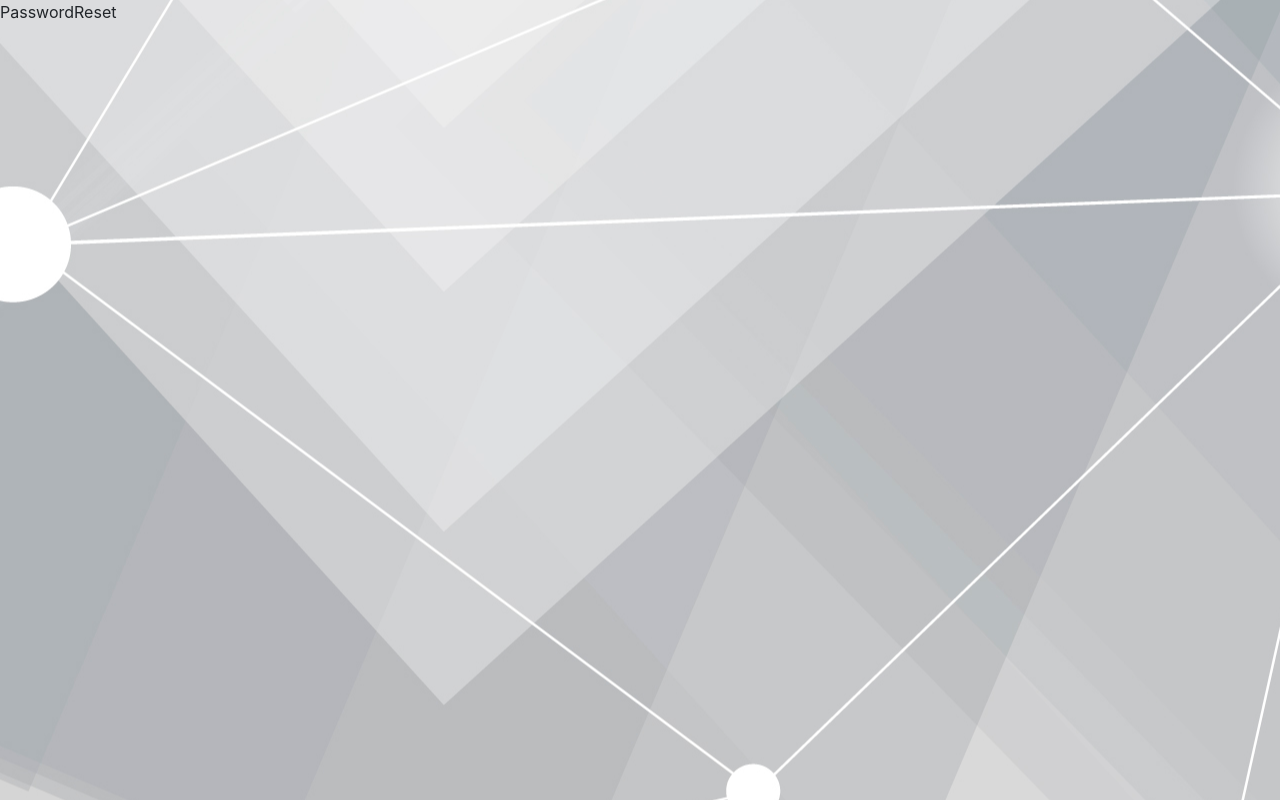
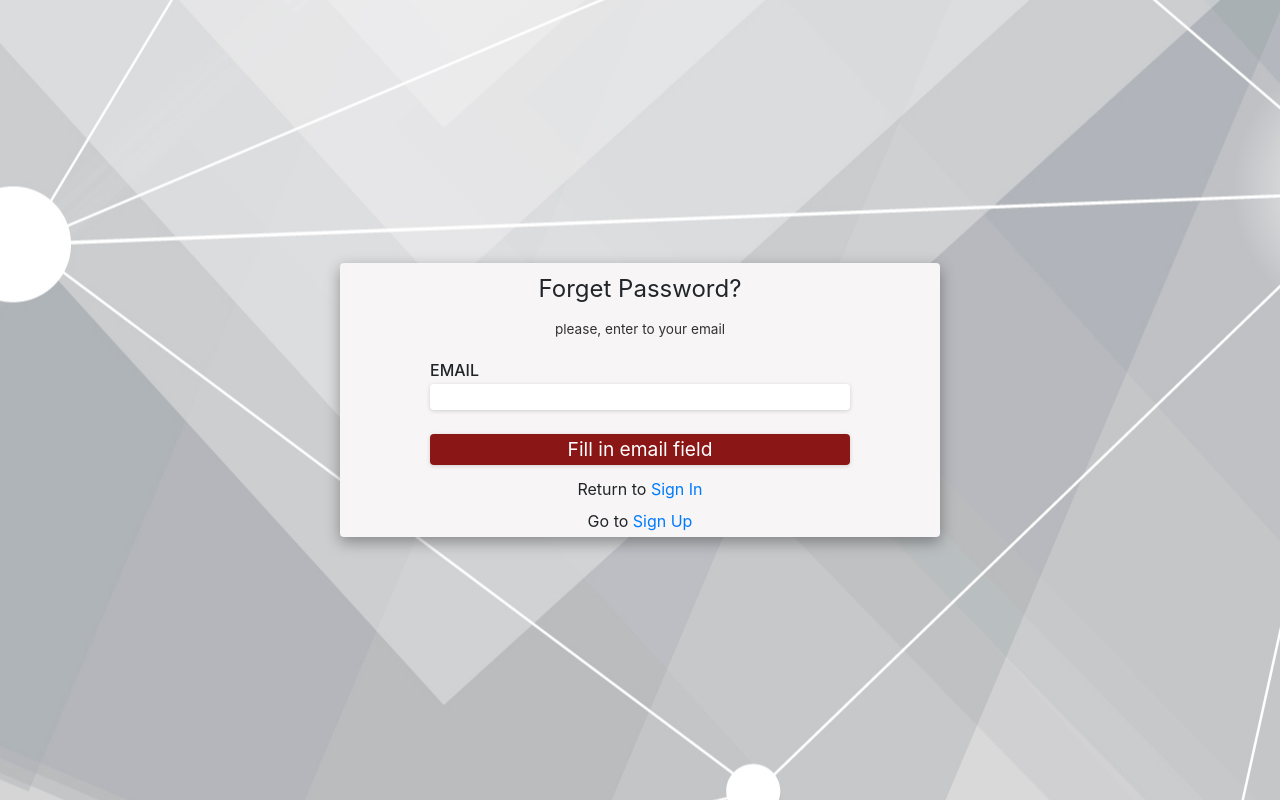
Before and after one commit to mad1982max/ds-slider, a React (Create React App) app: page /passwordReset in a window 1280 px wide. Built offline with nearby package versions, Linux system fonts and the light colour scheme; no server answers.

Commit message:
forget password page

```diff
--- a/package.json
+++ b/package.json
@@ -8,7 +8,6 @@
     "firebase": "^8.3.1",
     "formik": "^2.2.6",
     "react": "^17.0.2",
-    "react-bootstrap": "^1.5.2",
     "react-dom": "^17.0.2",
     "react-router-dom": "^5.2.0",
     "react-scripts": "4.0.3",
--- a/src/Components/PasswordReset/PasswordReset.jsx
+++ b/src/Components/PasswordReset/PasswordReset.jsx
@@ -1,5 +1,57 @@
+import { useState } from "react";
+import { Link } from "react-router-dom";
+import ErrorMsg from "../ErrorMsg/ErrorMsg";
+import { Formik, Form, Field, ErrorMessage } from "formik";
+import { ForgotPasswordSchema } from "../../helpers/validation";
+
 const PasswordReset = () => {
-  return <div>PasswordReset</div>;
+  const [error, setError] = useState(null);
+  return (
+    <>
+      <Formik
+        initialValues={{
+          email: "",
+        }}
+        validationSchema={ForgotPasswordSchema}
+        onSubmit={(values) => {
+          console.log("submit:", values);
+        }}
+      >
+        {({ isValid, dirty }) => {
+          return (
+            <>
+              <div className="signInForm-wrapper d-flex flex-column">
+                <div className="logo p-2">Forget Password?</div>
+                <div className="info-text p-1">please, enter to your email</div>
+                <Form className="signInForm d-flex flex-column">
+                  <label htmlFor="email">EMAIL</label>
+                  <Field type="email" name="email" />
+                  <ErrorMessage name="email" component={ErrorMsg} />
+
+                  <button
+                    disabled={!(isValid && dirty)}
+                    className="signIn-btn mt-4 mb-2"
+                    type="submit"
+                  >
+                    {isValid && dirty
+                      ? "Send notification"
+                      : "Fill in email field"}
+                  </button>
+                </Form>
+                {error && <ErrorMsg msg={error} />}
+                <div className="signUpLink p-1">
+                  Return to <Link to="/">Sign In</Link>
+                </div>
+                <div className="signUpLink p-1">
+                  Go to <Link to="/signUp">Sign Up</Link>
+                </div>
+              </div>
+            </>
+          );
+        }}
+      </Formik>
+    </>
+  );
 };
 
 export default PasswordReset;
--- a/src/Components/SignIn/SignIn.jsx
+++ b/src/Components/SignIn/SignIn.jsx
@@ -59,9 +59,7 @@ const SignIn = () => {
                   <button
                     type="button"
                     className="signInWithGoogle mt-2 mb-2"
-                    onClick={() => {
-                      signInWithGoogle();
-                    }}
+                    onClick={signInWithGoogle}
                   >
                     Sign in with GOOGLE
                   </button>
@@ -71,7 +69,7 @@ const SignIn = () => {
                   Don't have an account? <Link to="/signUp">Sign Up</Link>
                 </div>
                 <div className="forgotPSW p-1 mb-2">
-                  <a href="#">Forgot Password?</a>
+                  <Link to="/passwordReset">Forgot Password?</Link>
                 </div>
               </div>
             </>
--- a/src/Components/SignIn/signIn.css
+++ b/src/Components/SignIn/signIn.css
@@ -1,6 +1,6 @@
 .signInForm-wrapper {
   background: rgb(247, 245, 245);
-  width: 50%;
+  width: 95%;
   position: absolute;
   top: 50%;
   left: 50%;
@@ -20,7 +20,7 @@
 }
 
 .signInForm {
-  width: 60%;
+  width: 80%;
   margin: 0 auto;
 }
 
@@ -70,8 +70,38 @@
   background: rgb(44, 44, 44);
   color: aliceblue;
   border-radius: 50%;
-  width: 20px;
-  height: 20px;
+  width: 25px;
+  height: 25px;
   font-size: 14px;
-  line-height: 20px;
+  line-height: 25px;
 }
+
+@media only screen and (max-device-height: 414px) and (orientation: landscape) {
+  .signInForm-wrapper {
+    background: rgb(236, 235, 235);
+    width: 70%;
+    top: 5px;
+    transform: translate(-50%, 0);
+  }
+
+  .info-text {
+    display: none;
+  }
+
+  .logo {
+    font-size: 1.3rem;
+  }
+
+  .signInForm label {
+    margin-top: 8px;
+  }
+}
+
+@media screen and (min-width: 480px) {
+  .signInForm-wrapper {
+    width: 70%;
+  }
+  .signInForm {
+    width: 70%;
+  }
+}
--- a/src/Components/SignUp/SignUp.jsx
+++ b/src/Components/SignUp/SignUp.jsx
@@ -42,7 +42,7 @@ const SignUp = () => {
           createUserWithEmailAndPasswordHandler(email, password, name);
         }}
       >
-        {({ errors, isValid, dirty }) => {
+        {({ isValid, dirty }) => {
           return (
             <>
               <div className="signInForm-wrapper d-flex flex-column">
--- a/src/helpers/validation.js
+++ b/src/helpers/validation.js
@@ -5,6 +5,10 @@ const SignInSchema = Yup.object().shape({
     .min(8, "Too Short!")
     .max(15, "Too Long!")
     .required("Required"),
+  email: Yup.string().email().required("Required"),
+});
+
+const ForgotPasswordSchema = Yup.object().shape({
   email: Yup.string().email().required("Required"),
 });
 
@@ -26,4 +30,4 @@ const SignUpSchema = Yup.object().shape({
   }),
 });
 
-export { SignInSchema, SignUpSchema };
+export { SignInSchema, SignUpSchema, ForgotPasswordSchema };
--- a/src/index.css
+++ b/src/index.css
@@ -1,5 +1,6 @@
 body {
   margin: 0;
+  box-sizing: border-box;
 }
 
 button,
```
Also changed, not shown: 1 other file (tests, documents, lock files or other folders).
